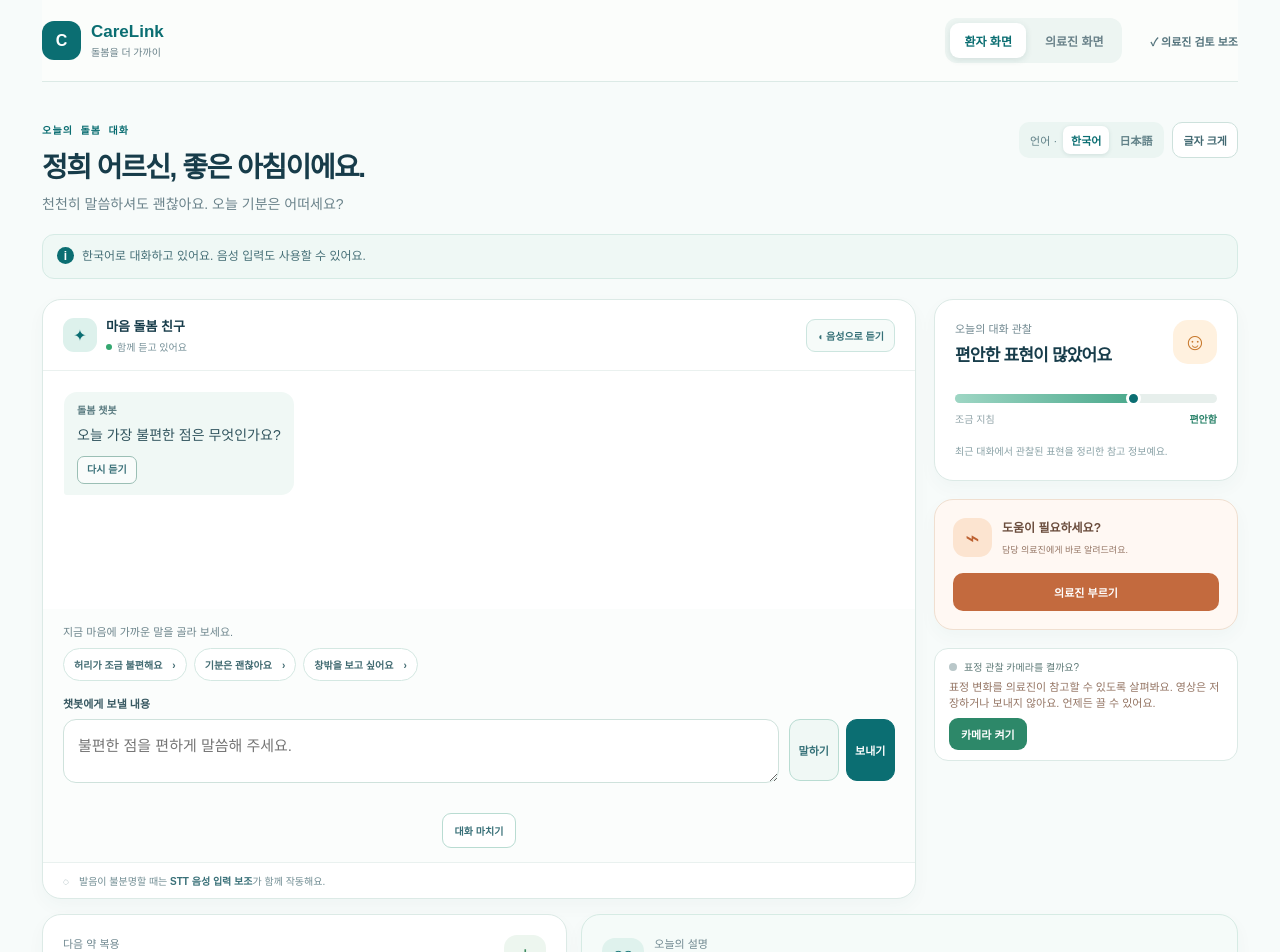
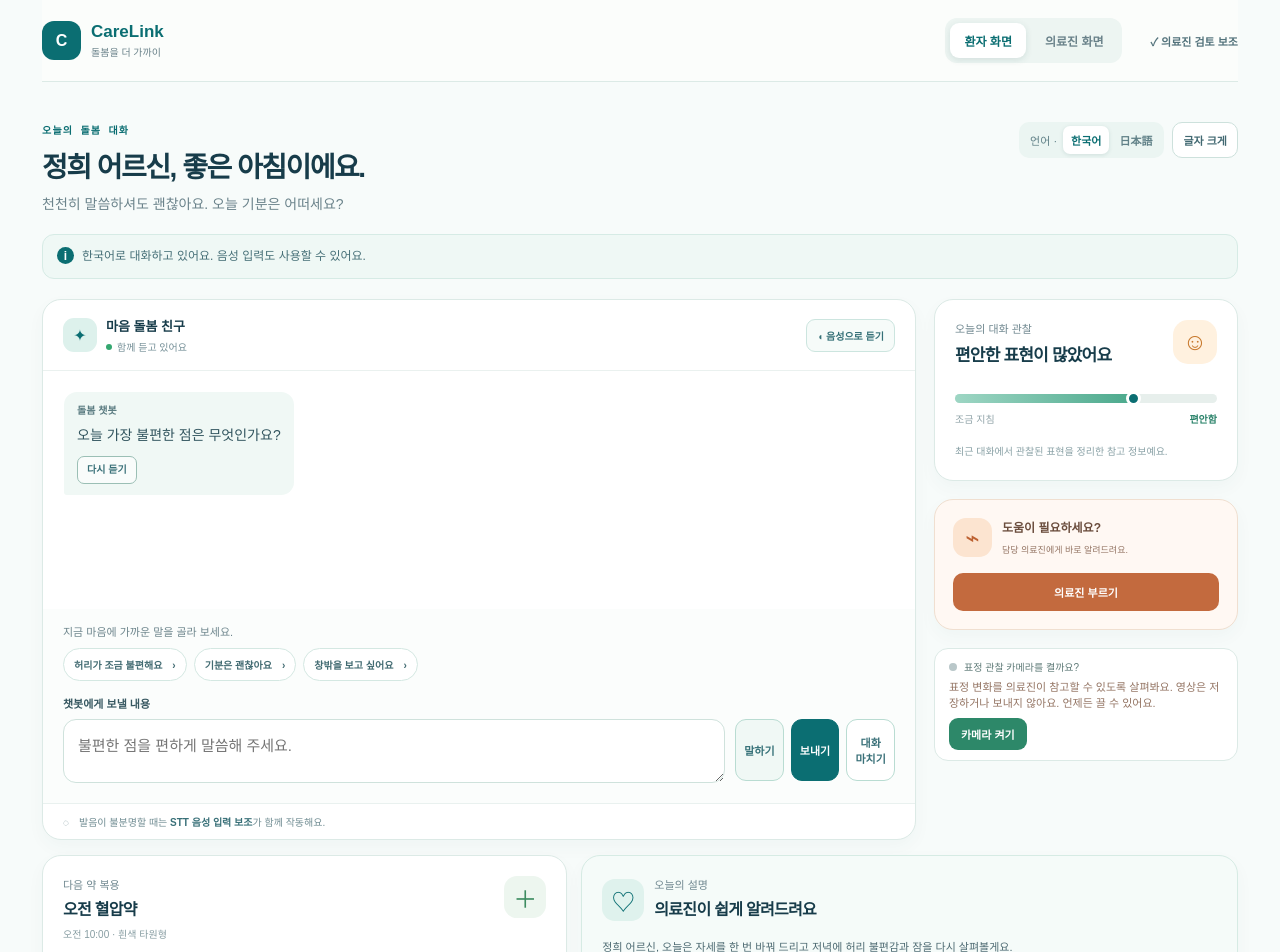
Before and after one commit to MunChaerin/biohealth-global-matching, a Next.js app: page /patient in a window 1280 px wide. Shown: the top 952 px of the page. Built offline with nearby package versions, Linux system fonts and the light colour scheme; no server answers.

Commit message:
🎨 style(patient-ui): 대화 마치기 버튼을 입력 영역에 배치

```diff
--- a/components/patient/ChatInput.tsx
+++ b/components/patient/ChatInput.tsx
@@ -13,6 +13,8 @@ interface ChatInputProps {
   onStartListening: (onTranscript: (text: string) => void) => void;
   onStopListening: () => void;
   placeholder?: string;
+  onFinish?: () => void;
+  finishDisabled?: boolean;
 }
 
 export function ChatInput({
@@ -25,6 +27,8 @@ export function ChatInput({
   onStartListening,
   onStopListening,
   placeholder = "불편한 점을 편하게 말씀해 주세요.",
+  onFinish,
+  finishDisabled = false,
 }: ChatInputProps) {
   const [text, setText] = useState("");
 
@@ -80,6 +84,7 @@ export function ChatInput({
           <button className={styles.sendButton} type="submit" disabled={disabled || isLoading || text.trim().length === 0}>
             {isLoading ? "전송 중" : "보내기"}
           </button>
+          {onFinish ? <button className={styles.finishButton} type="button" onClick={onFinish} disabled={disabled || isLoading || finishDisabled}>대화 마치기</button> : null}
         </div>
       </div>
       {speechError ? <p className={styles.speechStatus} role="status">{speechError}</p> : null}
--- a/components/patient/PatientChat.tsx
+++ b/components/patient/PatientChat.tsx
@@ -59,8 +59,7 @@ export function PatientChat() {
             {error ? <p className={styles.error} role="alert">{error}</p> : null}
             {safetyHold ? <SafetyNotice /> : null}<div ref={endRef} />
           </section>
-          <div className={styles.replyArea}><p>{copy.quick}</p><div className={styles.quickReplies}>{quickReplies.map((reply) => <button type="button" key={reply} onClick={() => void handleSend(reply)} disabled={isLoading || safetyHold || isComplete}>{reply}　›</button>)}</div><ChatInput disabled={safetyHold || isComplete} isLoading={isLoading} onSend={handleSend} isListening={speech.isListening} recognitionSupported={speech.recognitionSupported} speechError={speech.speechError} onStartListening={speech.startListening} onStopListening={speech.stopListening} placeholder={copy.placeholder} /></div>
-          {!safetyHold && !isComplete ? <div className={styles.sessionActions}><button type="button" onClick={finishSession}>{copy.finish}</button></div> : null}
+          <div className={styles.replyArea}><p>{copy.quick}</p><div className={styles.quickReplies}>{quickReplies.map((reply) => <button type="button" key={reply} onClick={() => void handleSend(reply)} disabled={isLoading || safetyHold || isComplete}>{reply}　›</button>)}</div><ChatInput disabled={safetyHold || isComplete} isLoading={isLoading} onSend={handleSend} isListening={speech.isListening} recognitionSupported={speech.recognitionSupported} speechError={speech.speechError} onStartListening={speech.startListening} onStopListening={speech.stopListening} placeholder={copy.placeholder} onFinish={finishSession} finishDisabled={isComplete} /></div>
           {isComplete ? <div className={styles.soapReady} role="status"><strong>{copy.soap}</strong><span>{copy.soapHelp}</span><button type="button" onClick={() => window.location.assign("/clinician")}>의료진 화면에서 확인 ›</button></div> : null}
           <div className={styles.assistStrip}>◌　발음이 불분명할 때는 <b>STT 음성 입력 보조</b>가 함께 작동해요.</div>
         </section>
```
Also changed, not shown: components/patient/patient-chat.module.css.
